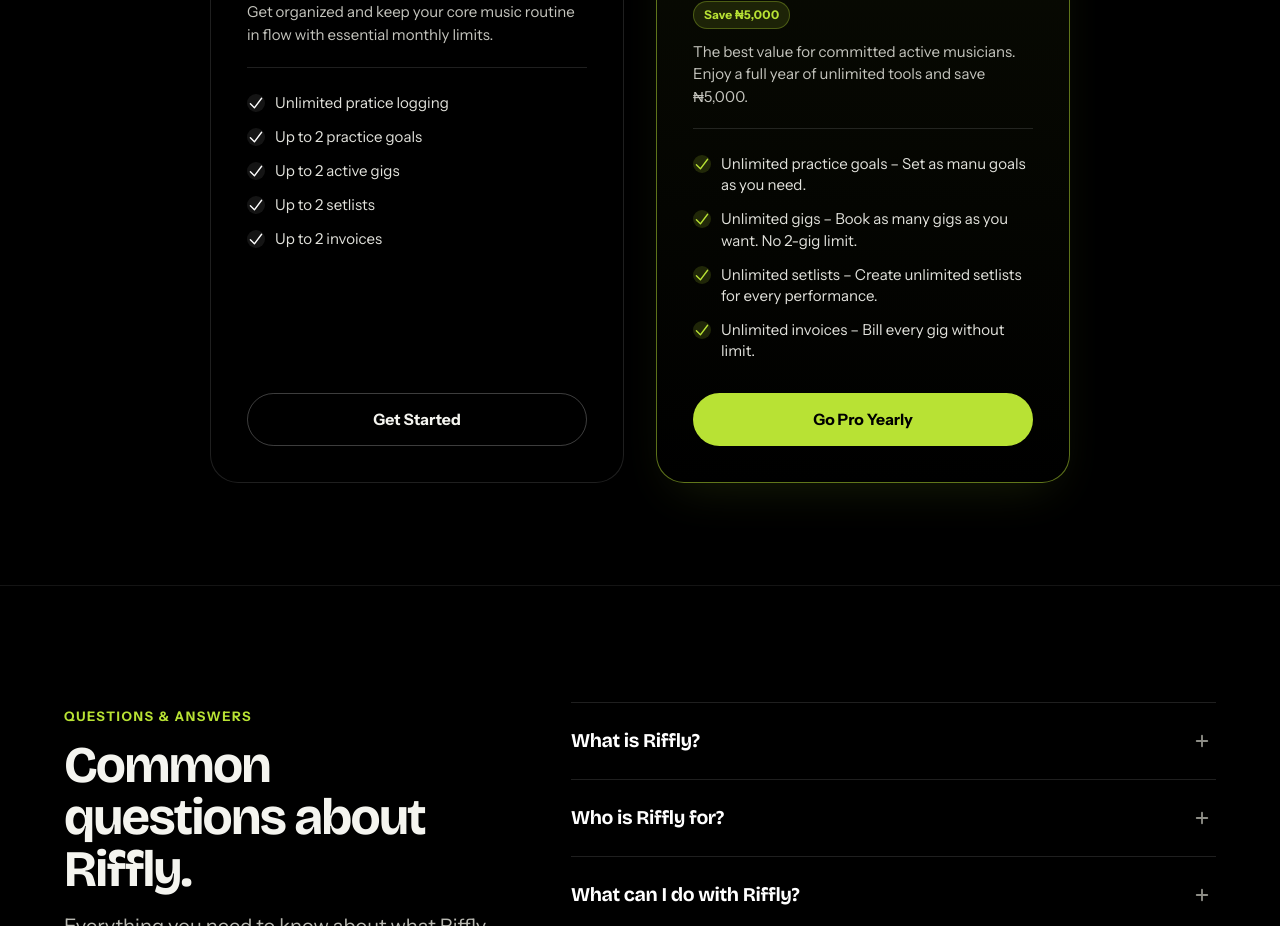
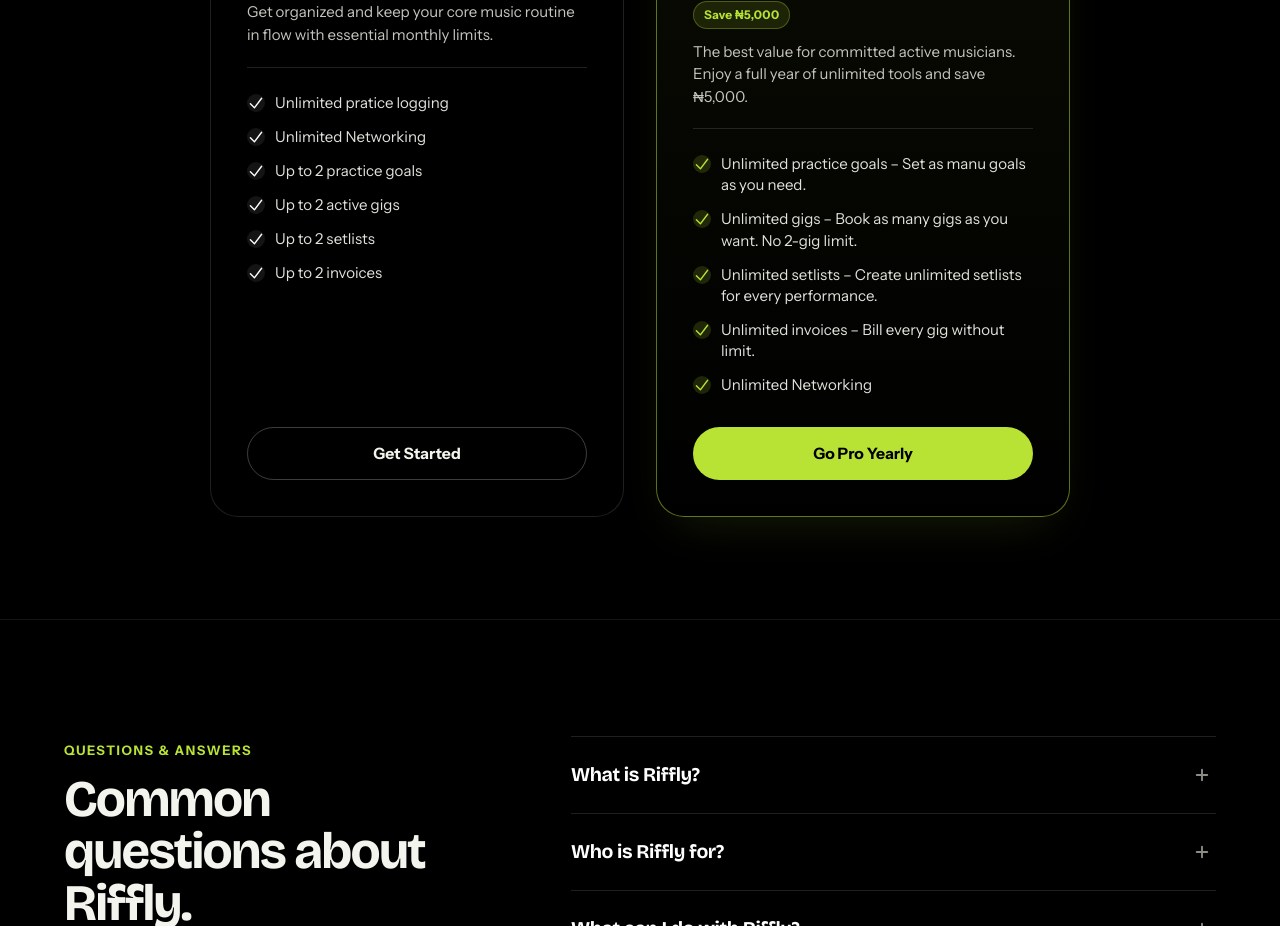
Before and after one commit to akindan01/Riffly.web, a Next.js app: page / in a window 1280 px wide. Shown: the part 3740-4666 px from the top of the page. Built offline with nearby package versions, Linux system fonts and the light colour scheme; no server answers.

Commit message:
Add 'Unlimited Networking' to freeFeatures
Added 'Unlimited Networking' feature to freeFeatures array.

```diff
--- a/components/Pricing.tsx
+++ b/components/Pricing.tsx
@@ -41,6 +41,7 @@
 
   const freeFeatures = [
     "Unlimited pratice logging",
+    "Unlimited Networking",
       "Up to 2 practice goals",
       "Up to 2 active gigs",
       "Up to 2 setlists",
@@ -52,6 +53,7 @@
       "Unlimited gigs – Book as many gigs as you want. No 2-gig limit.",
       "Unlimited setlists – Create unlimited setlists for every performance.",
       "Unlimited invoices – Bill every gig without limit.",
+     "Unlimited Networking",
   ];
 
   return (
```
